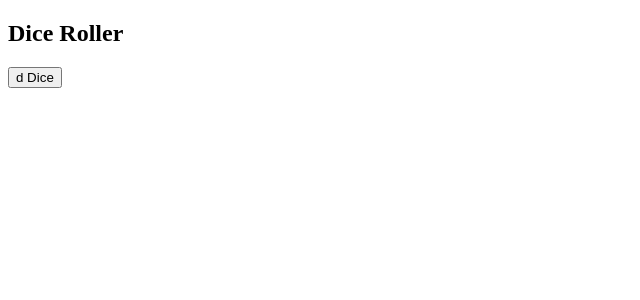
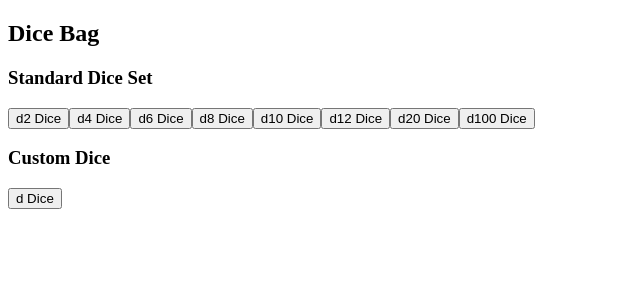
Before and after one commit to TIBlock/scroll-of-rolling, a React (Create React App) app: page / in a window 1280 px wide. Shown: the top 300 px of the page, without its empty margins (0-640 px from the left). Built offline with nearby package versions, Linux system fonts and the light colour scheme.

Commit message:
successfully passing rolling function to components created from a standard dice state.

```diff
--- a/src/js/actions/index.js
+++ b/src/js/actions/index.js
@@ -14,6 +14,7 @@ export function getData() {
 	};
 }
 
-export function rollDice(payload) {
+export function rollDice(payload)
+{
 	return { type: ROLL_DICE, payload };
 }
--- a/src/js/components/App.js
+++ b/src/js/components/App.js
@@ -3,12 +3,15 @@ import React from "react";
 // import Form from "./Form";
 // import Post from "./Posts";
 import Dice from "./Dice"
+import StandardDice from "./StandardDice"
 
 const App = () => (
   <>
     <div>
-      <h2>Dice Roller</h2>
-      <d2Dice />
+      <h2>Dice Bag</h2>
+      <h3>Standard Dice Set</h3>
+      <StandardDice />
+      <h3>Custom Dice</h3>
       <Dice />
     </div>
     {/* <div>
--- a/src/js/components/Dice.js
+++ b/src/js/components/Dice.js
@@ -8,21 +8,30 @@ function mapDispatchToProps(dispatch) {
 	};
 }
 
-//dice class that is used to roll the different dice
-// class dice {
-// 	constructor(sides) {
-// 		console.log('The dice is being constructed!');
-// 		this.sides = sides;
-// 	}
-// 	roll() {
-// 		var randomNumber = Math.floor(Math.random() * this.sides) + 1;
-// 		return randomNumber;
-// 	}
+const mapStateToProps = state => {
+	// console.log(state.sides)
+	return { sides: state.sides };
+  };
+
+
+// const standardDice = ({dice}) => {
+// 	console.log(dice)
+// 	return (
+// 	<ul>
+// 		<li>test</li>
+// 		{dice.map(el => (
+// 			<li key={el.id}>Dice</li>
+// 		))}
+// 	</ul>
+// 	)
 // }
+
+
 
 class ConstructDice extends Component {
 	constructor(props) {
 		super(props);
+		// console.log("these are props sent to constructDice",props)
 		this.state = {
 			sides: props.sides,
 		};
@@ -45,6 +54,7 @@ class ConstructDice extends Component {
 	}
 	render() {
 		const {sides} = this.state
+		// console.log(this.state)
 		return (
 			<div>
 				<button id="dice_Button" className="dice_button" onClick={this.roll}>
@@ -54,6 +64,19 @@ class ConstructDice extends Component {
 		);
 	}
 }
+
+//dice class that is used to roll the different dice
+// class dice {
+// 	constructor(sides) {
+// 		console.log('The dice is being constructed!');
+// 		this.sides = sides;
+// 	}
+// 	roll() {
+// 		var randomNumber = Math.floor(Math.random() * this.sides) + 1;
+// 		return randomNumber;
+// 	}
+// }
+
 
 // //prints dice roll to the page
 
@@ -202,5 +225,5 @@ class ConstructDice extends Component {
 //   printNumber(result);
 // };
 
-const Dice = connect(null, mapDispatchToProps)(ConstructDice);
+const Dice = connect(mapStateToProps, mapDispatchToProps)(ConstructDice);
 export default Dice;
--- /dev/null
+++ b/src/js/components/StandardDice.js
@@ -0,0 +1,56 @@
+import React, {Component} from 'react';
+import { connect } from 'react-redux';
+import { rollDice } from '../actions/index';
+
+function mapDispatchToProps(dispatch) {
+	return {
+		rollDice: sides => dispatch(rollDice(sides)),
+	};
+}
+
+
+const mapStateToProps = state => {
+	return { dice: state.standardDice };
+  };
+
+
+  class MapStandardDice extends Component {
+    constructor(props) {
+        super(props)
+        this.state = {
+            dice: props.dice
+        }
+        this.roll = this.roll.bind(this)
+    }
+    roll(sides) {
+		let randomNumber = Math.floor(Math.random() * sides) + 1;
+		console.log('rolling a d' + {sides} + ' dice - result - ', randomNumber);
+		return randomNumber;
+    }
+    render(){
+        const {dice} = this.state
+        console.log(this.state)
+        return (
+            	<div>
+            		{dice.map(el => (
+            			<button key={el.id} onClick={() => this.roll(el.sides)}>{el.id} Dice</button>
+            		))}
+            	</div>
+            	)
+    }
+  }
+
+
+//   const MapStandardDice = ({dice}) => {
+// 	console.log(dice)
+// 	return (
+// 	<div>
+// 		{dice.map(el => (
+// 			<button key={el.id} onClick={rollDice(el.sides)}>{el.id} Dice</button>
+// 		))}
+// 	</div>
+// 	)
+// }
+
+const StandardDice = connect(mapStateToProps, mapDispatchToProps)(MapStandardDice)
+export default StandardDice
--- a/src/js/index.js
+++ b/src/js/index.js
@@ -1,7 +1,9 @@
 import store from '../js/store/index';
-import { addArticle } from '../js/actions/index';
+import { addArticle, rollDice } from '../js/actions/index';
 
 window.store = store;
 window.addArticle = addArticle;
+window.addArticle = rollDice;
+
 
 store.subscribe(() => console.log('Look ma, Redux!!'));
--- a/src/js/reducers/index.js
+++ b/src/js/reducers/index.js
@@ -1,9 +1,18 @@
-import { ADD_ARTICLE, DATA_LOADED, ROLL_DICE } from '../constants/action-types';
+import { ADD_ARTICLE, DATA_LOADED } from '../constants/action-types';
 
 const initialState = {
 	articles: [],
 	remoteArticles: [],
-	dice: []
+	standardDice: [
+		{id:"d2", sides: 2},
+		{id:"d4", sides: 4},
+		{id:"d6", sides: 6},
+		{id:"d8", sides: 8},
+		{id:"d10", sides: 10},
+		{id:"d12", sides: 12},
+		{id:"d20", sides: 20},
+		{id:"d100", sides: 100},
+	]
 };
 
 function rootReducer(state = initialState, action) {
@@ -19,11 +28,11 @@ function rootReducer(state = initialState, action) {
 		});
 	}
 
-	if (action.type === ROLL_DICE) {
-		return Object.assign({}, state, {
-			dice: "test"
-		})
-	}
+	// if (action.type === ROLL_DICE) {
+	// 	return Object.assign({}, state, {
+	// 		dice: "test"
+	// 	})
+	// }
 
 	return state;
 }
```
Lines whose indentation alone changed are shown as unchanged.
